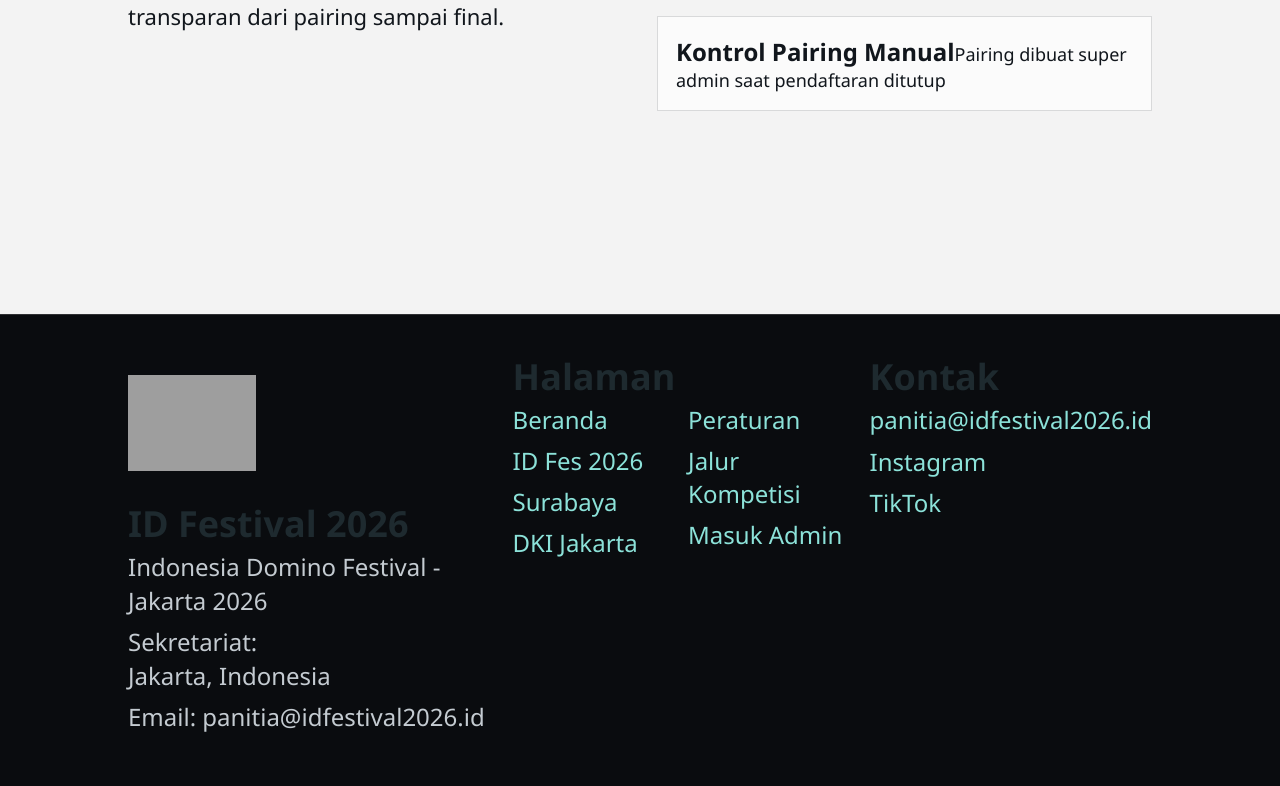
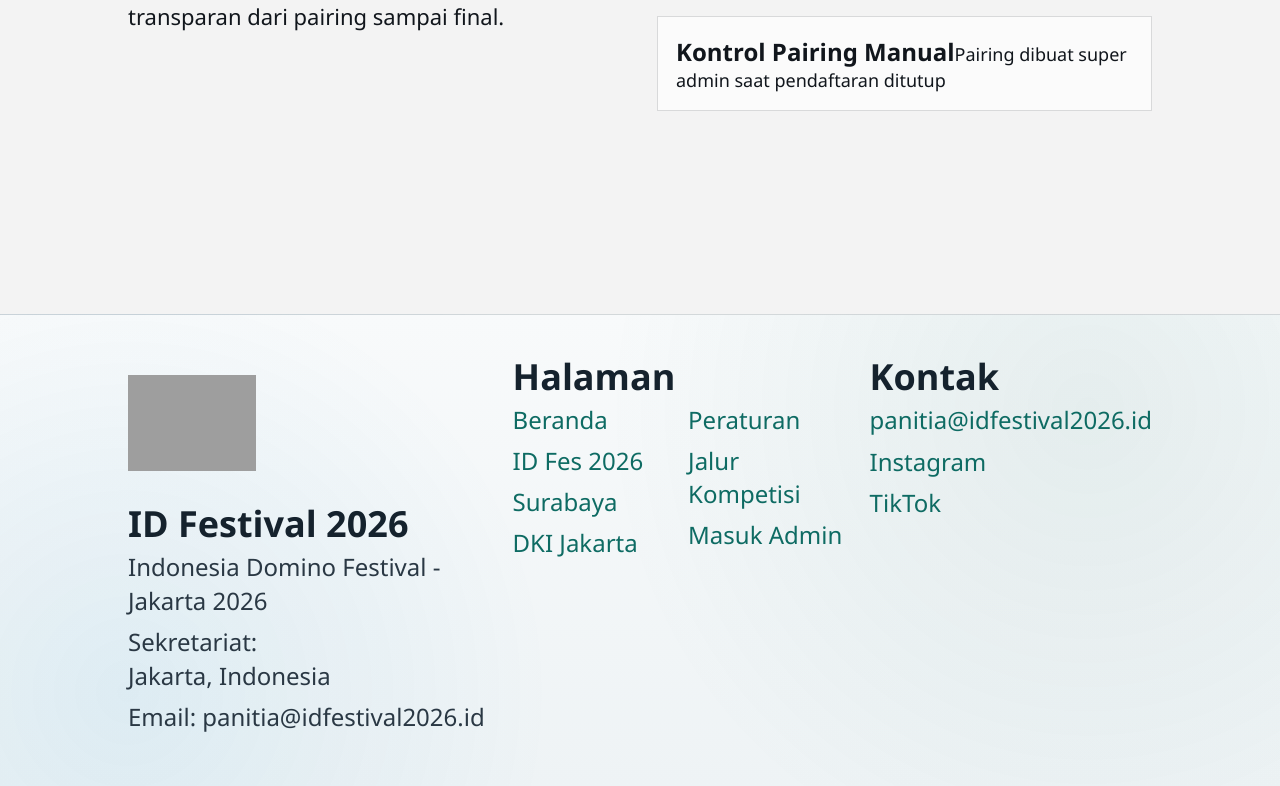
Before and after one commit to panglimadomino/id_fes_2026, a Next.js app: page / in a window 1280 px wide. Shown: the part 2581-3367 px from the top of the page. Built offline with nearby package versions, Linux system fonts and the light colour scheme; no server answers; grey boxes are pictures that could not be loaded.

Commit message:
Switch footer to light background theme for visual consistency

```diff
--- a/app/globals.css
+++ b/app/globals.css
@@ -479,8 +479,11 @@ th, td {
 }
 
 .site-footer {
-  border-top: 1px solid rgba(255, 255, 255, 0.15);
-  background: #0a0c0f;
+  border-top: 1px solid rgba(17, 22, 28, 0.12);
+  background:
+    radial-gradient(circle at 85% 20%, rgba(17, 108, 99, 0.08), transparent 42%),
+    radial-gradient(circle at 10% 80%, rgba(2, 132, 199, 0.08), transparent 35%),
+    linear-gradient(180deg, #f8fafb 0%, #eef3f5 100%);
 }
 
 .site-footer__inner {
@@ -505,18 +508,23 @@ th, td {
   margin: 0 0 8px;
   font-size: 36px;
   line-height: 1;
+  color: #15222d;
 }
 
 .site-footer p {
   margin: 0 0 8px;
-  color: #c4cbd1;
+  color: #2a3844;
   font-size: 24px;
   line-height: 1.4;
 }
 
 .site-footer a {
-  color: #8ce2d9;
+  color: #0e6b63;
   font-size: 24px;
+}
+
+.site-footer a:hover {
+  color: #0a4c46;
 }
 
 .footer-brand__logo {
```
